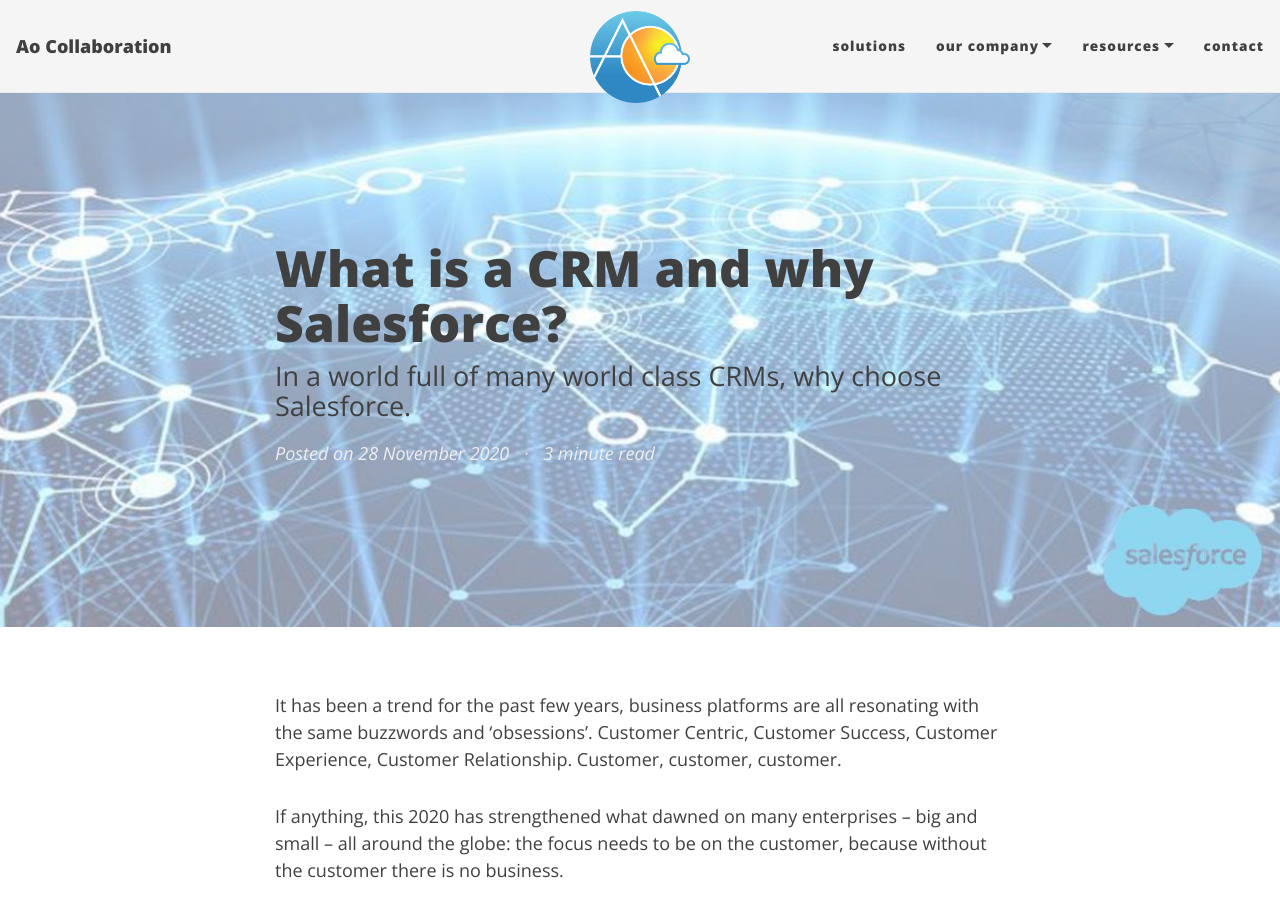
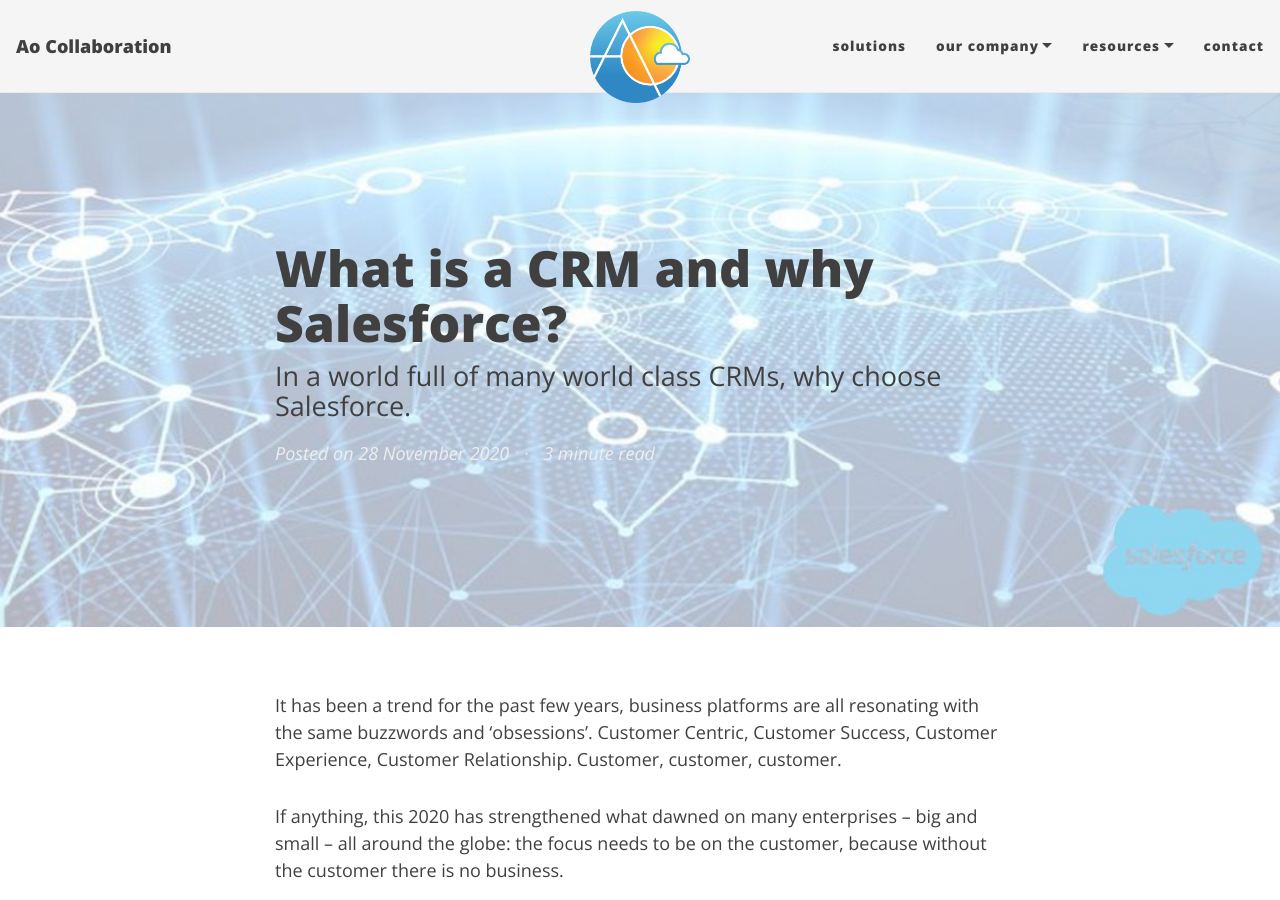
Before and after one commit to Ao-Collaboration/Ao-Collaboration.github.io, a Jekyll site: the page built from _posts/2020-11-28-what-is-crm-why-salesforce.md, in a window 1280 px wide and 900 px high. Built offline with Jekyll 4.4.1, drawn with Linux system fonts in a browser that asks for light colours; nearby versions of some CDN libraries.

Commit message:
Update 2020-11-28-what-is-crm-why-salesforce.md

```diff
--- a/_posts/2020-11-28-what-is-crm-why-salesforce.md
+++ b/_posts/2020-11-28-what-is-crm-why-salesforce.md
@@ -2,9 +2,9 @@
 layout: post
 title: What is a CRM and why Salesforce?
 subtitle: In a world full of many world class CRMs, why choose Salesforce.
-cover-img: /assets/img/2020-11-30coverV3.jpg
+cover-img: /assets/img/2020-11-30coverV4.jpg
 thumbnail-img: /assets/img/2020-11-30Thumb.jpg
-share-img: /assets/img/2020-11-30coverV3.jpg
+share-img: /assets/img/2020-11-30coverV4.jpg
 tags: [Helpful Tips, Salesforce]
 ---
 
```
